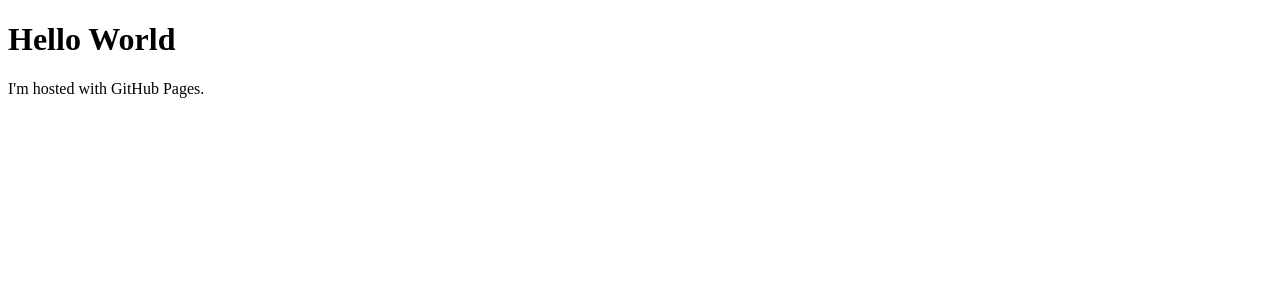
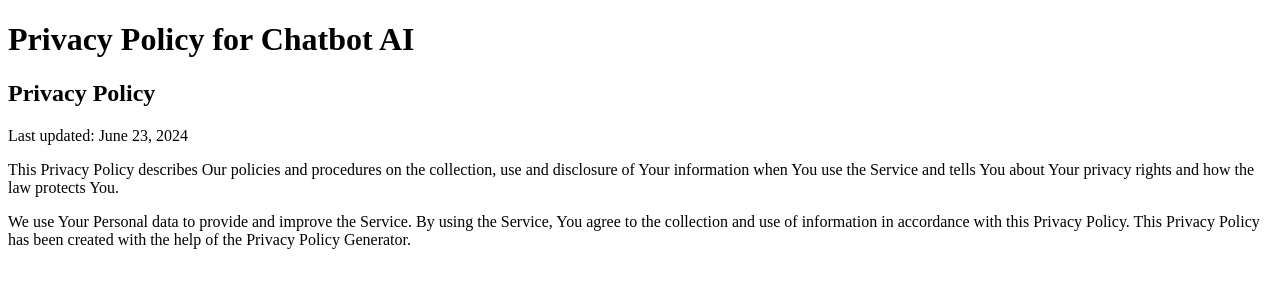
Before and after one commit to androiddevcoding/Chatbot-AI-Language-private, a plain HTML site: page index.html in a window 1280 px wide. Drawn offline with Linux system fonts and the light colour scheme.

Commit message:
Update index.html

```diff
--- a/index.html
+++ b/index.html
@@ -1,7 +1,16 @@
 <!DOCTYPE html>
 <html>
 <body>
-<h1>Hello World</h1>
-<p>I'm hosted with GitHub Pages.</p>
+<h1>Privacy Policy for Chatbot AI</h1>
+<h2>Privacy Policy</h2>
+<p>Last updated: June 23, 2024</p>
+
+<p>This Privacy Policy describes Our policies and procedures on the collection, use and disclosure of Your information when You use the Service and tells You about Your privacy rights and how the law protects You.</p>
+
+<p>We use Your Personal data to provide and improve the Service. By using the Service, You agree to the collection and use of information in accordance with this Privacy Policy. This Privacy Policy has been created with the help of the Privacy Policy Generator.</p>
+
+
+
+
 </body>
 </html>
```
